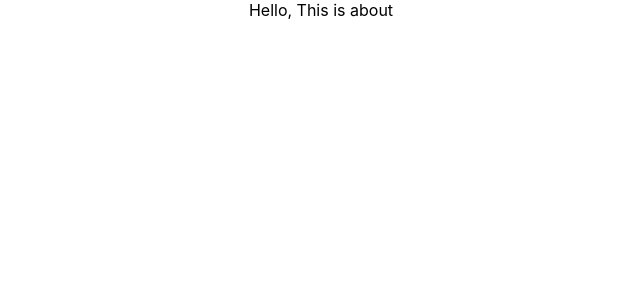
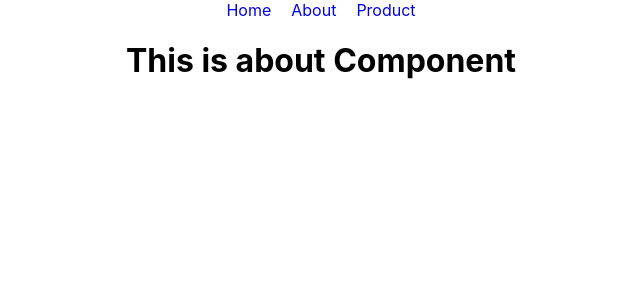
Before and after one commit to rakibul181/react-router-explore, a React (Create React App) app: page /about in a window 1280 px wide. Shown: the top 300 px of the page, without its empty margins (319-959 px from the left). Built offline with nearby package versions, Linux system fonts and the light colour scheme.

Commit message:
Exploring bacics router

```diff
--- /dev/null
+++ b/src/Product/Product.js
@@ -0,0 +1,13 @@
+import React from 'react';
+import Header from '../component/Header/Header';
+
+const Product = () => {
+    return (
+        <div>
+            <Header></Header>
+            <h1>This is Product</h1>
+        </div>
+    );
+};
+
+export default Product;
--- /dev/null
+++ b/src/component/About/About.js
@@ -0,0 +1,13 @@
+import React from 'react';
+import Header from '../Header/Header';
+
+const About = () => {
+    return (
+        <div>
+            <Header></Header>
+            <h1>This is about Component </h1>
+        </div>
+    );
+};
+
+export default About;
--- /dev/null
+++ b/src/component/Header/Header.css
@@ -0,0 +1,8 @@
+.header a{
+    text-decoration: none;
+    margin: 10px;
+
+}
+.header a:hover{
+    color: orangered;
+}
--- /dev/null
+++ b/src/component/Header/Header.js
@@ -0,0 +1,15 @@
+import React from 'react';
+import { Link } from 'react-router-dom'
+import "./Header.css"
+
+const Header = () => {
+    return (
+        <div className='header'>
+             <Link to={'/home'}>Home</Link>
+             <Link to={'/about'}>About</Link>
+             <Link to={'/product'}>Product</Link>
+        </div>
+    );
+};
+
+export default Header;
--- /dev/null
+++ b/src/component/Home/Home.js
@@ -0,0 +1,14 @@
+import React from 'react';
+import Header from '../Header/Header';
+
+const Home = () => {
+    return (
+        <div>
+            <Header></Header>
+            This is Home Component
+            Every This is real Home
+        </div>
+    );
+};
+
+export default Home;
```
Also changed, not shown: src/App.js (+9 -3 lines).
